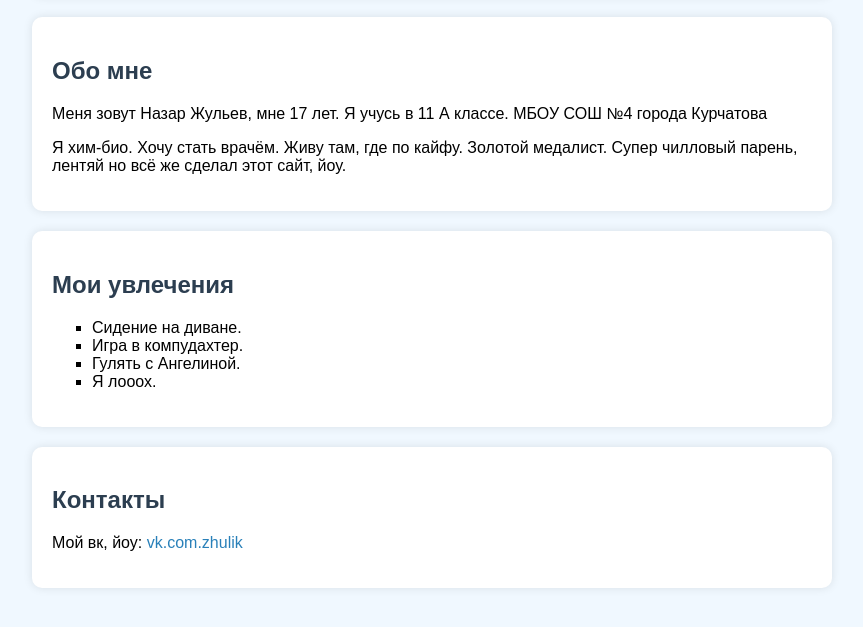
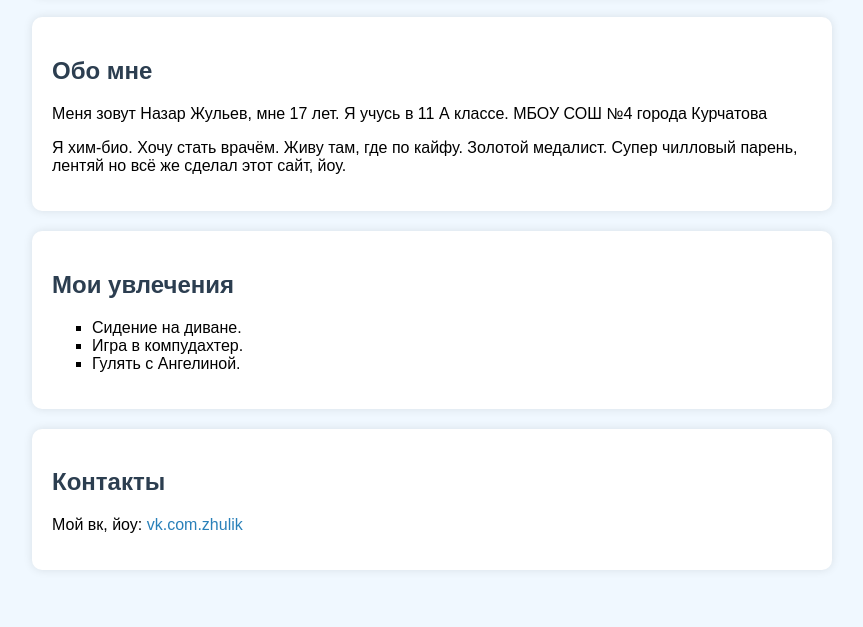
Before and after one commit to imede1/dz.nazar, a plain HTML site: page index.html in a window 1280 px wide. Shown: the part 163-790 px from the top of the page, without its empty margins (208-1071 px from the left). Drawn offline with Linux system fonts and the light colour scheme.

Commit message:
Update index.html

```diff
--- a/index.html
+++ b/index.html
@@ -48,7 +48,6 @@
             <li>Сидение на диване.</li>
             <li>Игра в компудахтер.</li>
             <li>Гулять с Ангелиной.</li>
-            <li>Я лооох.</li>
         </ul>
     </div>
 
```
